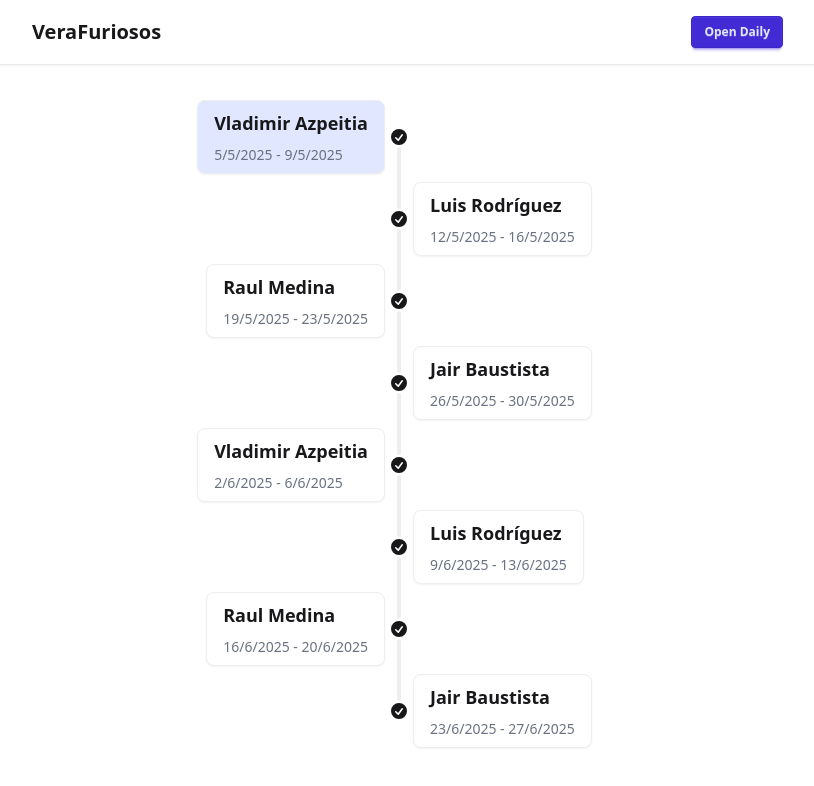
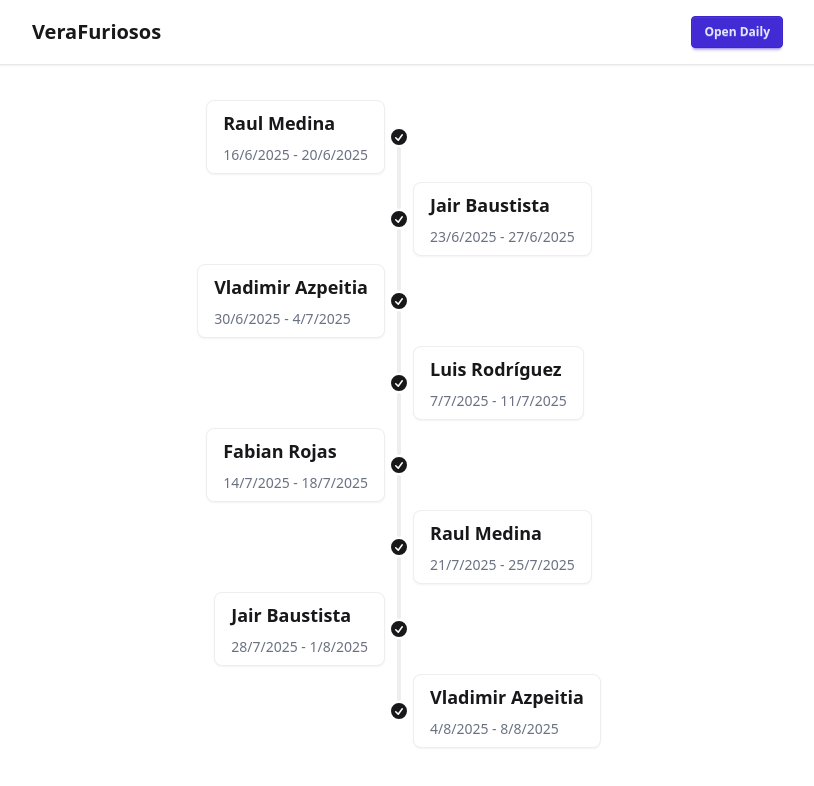
Before and after one commit to vazpeitiah/verafurious, a React (Vite) app: page / in a window 1280 px wide. Shown: the top 786 px of the page, without its empty margins (241-1055 px from the left). Built offline with nearby package versions, Linux system fonts and the light colour scheme.

Commit message:
Update timeline date and remove debug log

```diff
--- a/furious.json
+++ b/furious.json
@@ -4,19 +4,23 @@
   "furious": [
     {
       "name": "Vladimir Azpeitia",
-      "ordinal": 1
+      "ordinal": 3
     },
     {
       "name": "Luis Rodríguez",
-      "ordinal": 2
+      "ordinal": 4
+    },
+    {
+      "name": "Fabian Rojas",
+      "ordinal": 5
     },
     {
       "name": "Raul Medina",
-      "ordinal": 3
+      "ordinal":1
     },
     {
       "name": "Jair Baustista",
-      "ordinal": 4
+      "ordinal": 2
     }
   ]
 }
--- a/package.json
+++ b/package.json
@@ -15,6 +15,7 @@
     "date-fns": "^4.1.0",
     "nanoid": "^5.1.5",
     "react": "^19.1.0",
+    "react-big-calendar": "^1.19.4",
     "react-dom": "^19.1.0",
     "tailwindcss": "^4.1.5"
   },
--- a/src/components/TimeLine.tsx
+++ b/src/components/TimeLine.tsx
@@ -6,11 +6,9 @@ import clsx from "clsx";
 const TimeLine = () => {
   const items = generateCalendar(
     data.furious.map((f) => ({ ...f, id: nanoid() })),
-    new Date(2025, 4, 5),
+    new Date(2025, 5, 20),
     data.totalWeeks
   );
-
-  console.log("items", items);
 
   return (
     <ul className="timeline timeline-vertical">
```
Also changed, not shown: 1 other file (tests, documents, lock files or other folders).
